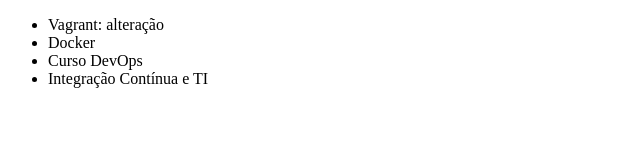
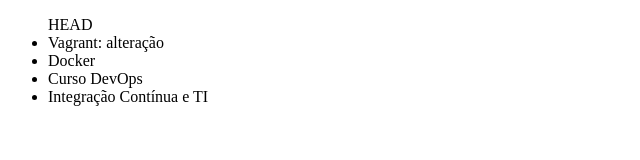
Before and after one commit to gustavocantisani/alura-git, a plain HTML site: page index.html in a window 1280 px wide. Shown: the whole page, without its empty margins (0-640 px from the left). Drawn offline with Linux system fonts and the light colour scheme.

Commit message:
Alterando

```diff
--- a/index.html
+++ b/index.html
@@ -6,6 +6,7 @@
 </head>
 <body>
     <ul>
+ HEAD
         <li>Vagrant: alteração</li>
         <li>Docker</li>
         <li>Curso DevOps</li>
```
